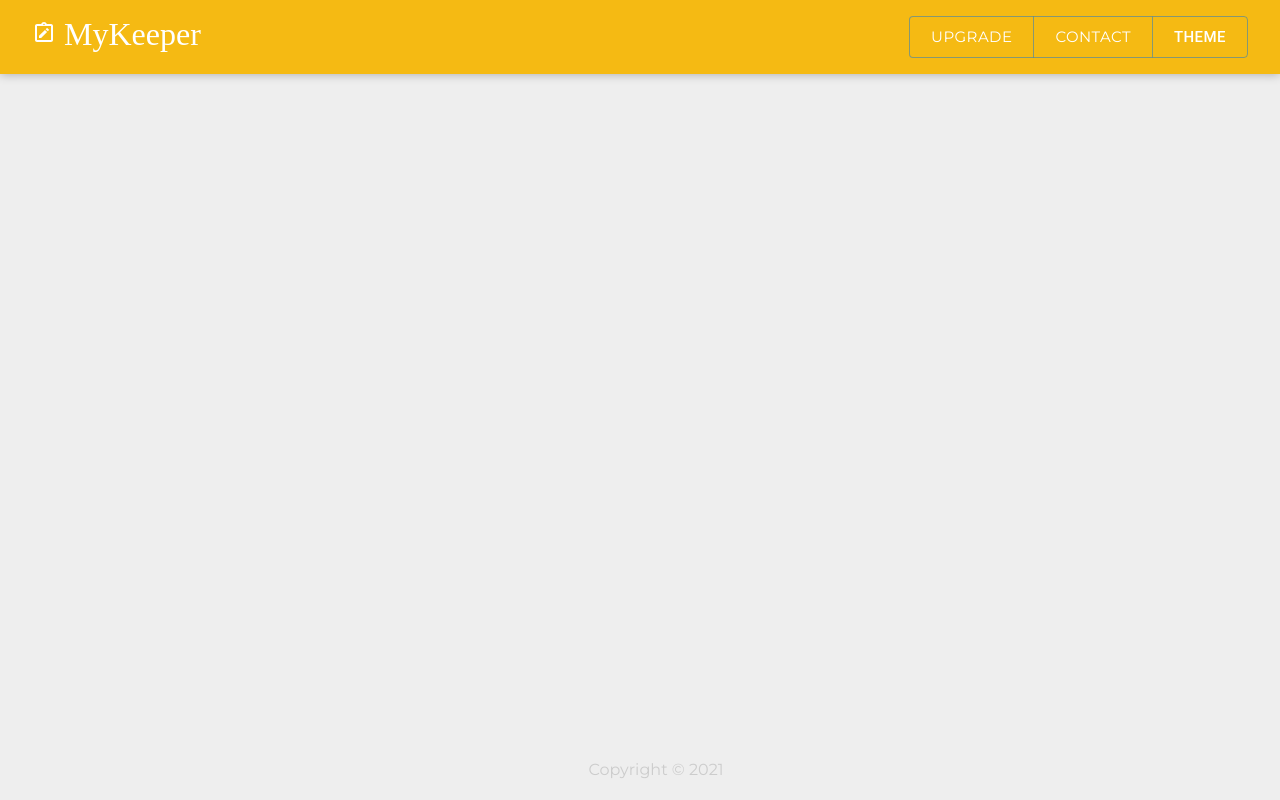
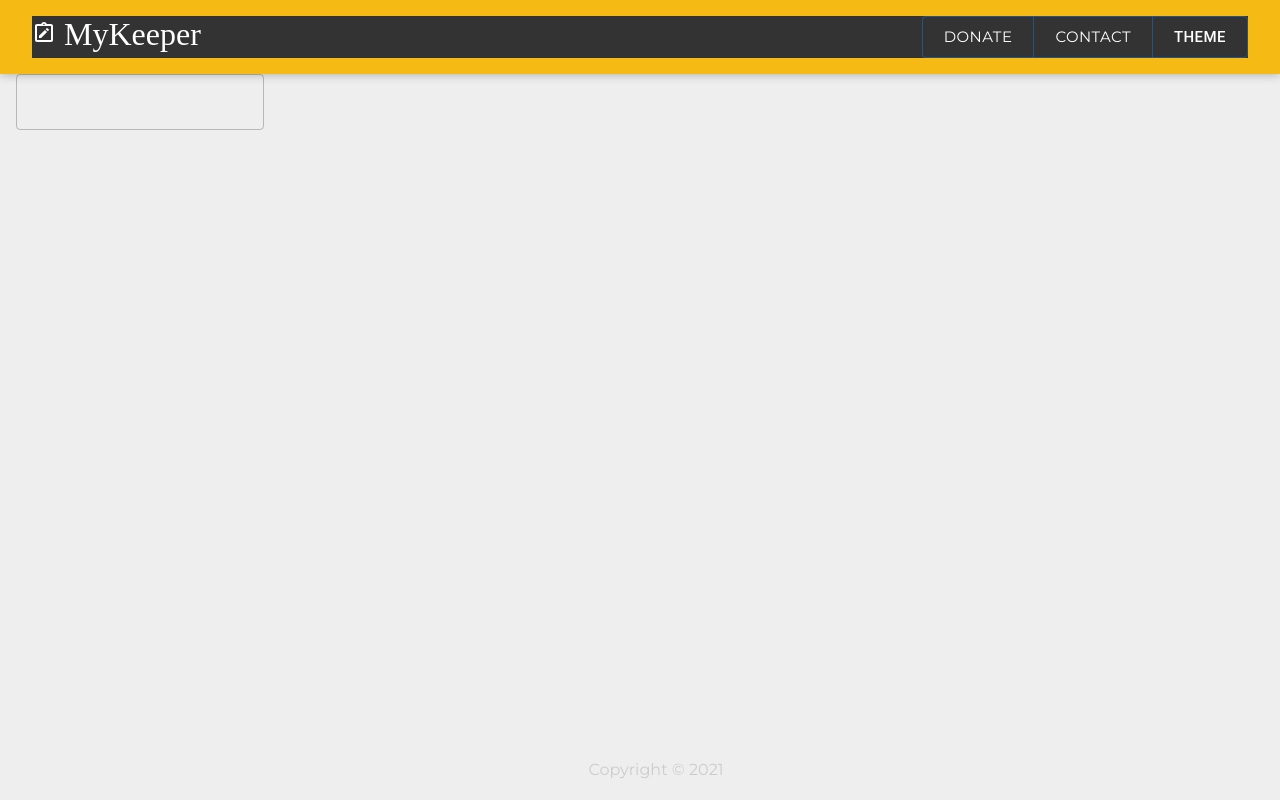
Before and after one commit to lcmedina/MyKeeper, a React (Create React App) app: page /donate in a window 1280 px wide. Built offline with nearby package versions, Linux system fonts and the light colour scheme; a web font is replaced by a local one.

Commit message:
toggle button for light/dark mode is functional

```diff
--- a/src/App.js
+++ b/src/App.js
@@ -2,13 +2,15 @@ import React from "react";
 import Header from "./components/Header";
 import Footer from "./components/Footer";
 import NoteDisplay from "./components/NoteDisplay";
-import Upgrade from "./components/Upgrade";
+import Donate from "./components/Donate";
 import Contact from "./components/Contact";
+import ThemeProvider from "./components/ThemeContext";
 import {BrowserRouter as Router, Route, Switch } from "react-router-dom";
 
 function App() {
 
   return (
+    <ThemeProvider>
     <Router>
       <div className="App">
       <Header />
@@ -17,8 +19,8 @@ function App() {
           <Route exact path="/">
             <NoteDisplay/>
           </Route>
-          <Route path="/upgrade">
-            <Upgrade/>
+          <Route path="/donate">
+            <Donate/>
           </Route>
           <Route path="/contact">
             <Contact/>
@@ -28,6 +30,7 @@ function App() {
       <Footer />
     </div>
     </Router>
+    </ThemeProvider>
   );
 }
 
--- a/src/components/Upgrade.js
+++ b/src/components/Donate.js
@@ -2,7 +2,7 @@ import React, { useState } from "react";
 import ReactDOM from "react-dom"
 import TextField from '@mui/material/TextField';
 import { PayPalButtons, PayPalScriptProvider } from "@paypal/react-paypal-js";
-import { useHistory } from 'react-router-dom'
+import { useHistory, Redirect } from 'react-router-dom'
 
 
 function Donate() {
@@ -25,8 +25,7 @@ function Donate() {
        }}
        onApprove={(data, actions) => {
            return actions.order.capture().then((details) => {
-               alert("Thanks for supporting us " + details.payer.name.given_name + "!");
-                history.push('/')
+              alert("Thanks for donating " + details.payer.name.given_name + "!")
            })
        }}
    />
--- a/src/components/Header.js
+++ b/src/components/Header.js
@@ -3,22 +3,26 @@ import { Link } from "react-router-dom";
 import NoteAltOutlinedIcon from '@mui/icons-material/NoteAltOutlined';
 import Button from '@mui/material/Button';
 import ButtonGroup from '@mui/material/ButtonGroup';
+import { useTheme, useThemeUpdate } from "./ThemeContext";
 
 
 const Header = () => {
-    const handleClick = (e) => {
-        console.log('clicked')
-    }
+   const darkTheme = useTheme()
+   const toggleTheme = useThemeUpdate()
+   const themeStyles= {
+       backgroundColor: darkTheme ? '#333' : '#CCC',
+       color: darkTheme ? '#CCC' : '#333'
+       }
     const buttons = [
-        <Button key="one"><Link to="/upgrade" className="text-link">Upgrade</Link></Button>,
+        <Button key="one"><Link to="/donate" className="text-link">Donate</Link></Button>,
         <Button key="two"><Link to="/contact" className="text-link">Contact</Link></Button>,
-        <Button key="three" onClick={handleClick} style={{color: "white"}}>Theme</Button>,
+        <Button key="three" onClick={toggleTheme} style={{color: "white"}}>Theme</Button>,
       ];
 
     return (
         <>
             <header>
-                <div className="navbar">
+                <div className="navbar" style={themeStyles}>
                 <Link to="/" className="text-link"><h1><NoteAltOutlinedIcon/> MyKeeper</h1></Link>
                 <div className="links">
                 <ButtonGroup size="large" aria-label="large button group">
--- /dev/null
+++ b/src/components/ThemeContext.js
@@ -0,0 +1,29 @@
+import React, {useContext, useState} from 'react';
+const ThemeContext = React.createContext();
+const ThemeUpdateContext = React.createContext()
+
+export const useTheme = () => {
+    return useContext(ThemeContext)
+}
+
+export const useThemeUpdate = () => {
+    return useContext(ThemeUpdateContext)
+}
+
+const ThemeProvider = ({children}) => {
+    const [darkTheme, setDarkTheme] = useState(true)
+
+    const toggleTheme = () => {
+        setDarkTheme(prevDarkTheme => !prevDarkTheme)
+    }
+
+    return (
+     <ThemeContext.Provider value={darkTheme}>
+        <ThemeUpdateContext.Provider value={toggleTheme}>
+        {children}
+        </ThemeUpdateContext.Provider>
+     </ThemeContext.Provider>
+    )
+  }
+
+  export default ThemeProvider;
```
